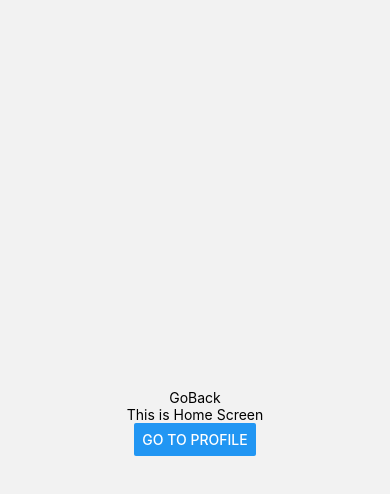
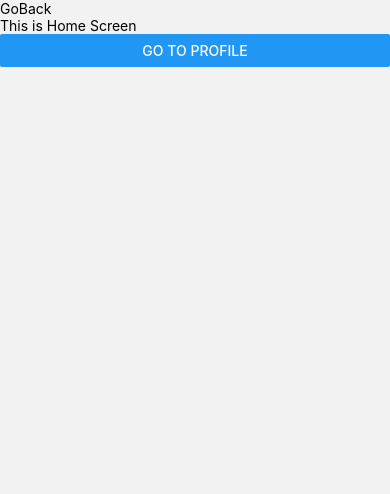
Before and after one commit to kwakyebrilliant/MainApp-mobile, a React Native app: screen / in a window 390 px wide. Shown: the top 494 px of the page. Built offline with nearby package versions, Linux system fonts and the light colour scheme.

Commit message:
home updates

```diff
--- a/src/Screens/Home/Home.js
+++ b/src/Screens/Home/Home.js
@@ -1,5 +1,5 @@
 import React from 'react';
-import {View, Text, Button} from 'react-native';
+import {View, Text, Button, SafeAreaView} from 'react-native';
 import HeaderComp from '../../Components/HeaderComp';
 import navigationStrings from '../../constants/navigationStrings';
 import styles from './styles';
@@ -10,9 +10,11 @@ const Home = ({navigation}) => {
   };
   return (
     <View style={styles.container}>
-      <HeaderComp />
-      <Text>This is Home Screen</Text>
-      <Button onPress={goToScreen} title="Go To Profile" />
+      <SafeAreaView>
+        <HeaderComp />
+        <Text>This is Home Screen</Text>
+        <Button onPress={goToScreen} title="Go To Profile" />
+      </SafeAreaView>
     </View>
   );
 };
--- a/src/Screens/Home/styles.js
+++ b/src/Screens/Home/styles.js
@@ -3,8 +3,6 @@ import {StyleSheet} from 'react-native';
 const styles = StyleSheet.create({
   container: {
     flex: 1,
-    justifyContent: 'center',
-    alignItems: 'center',
   },
 });
 
```
